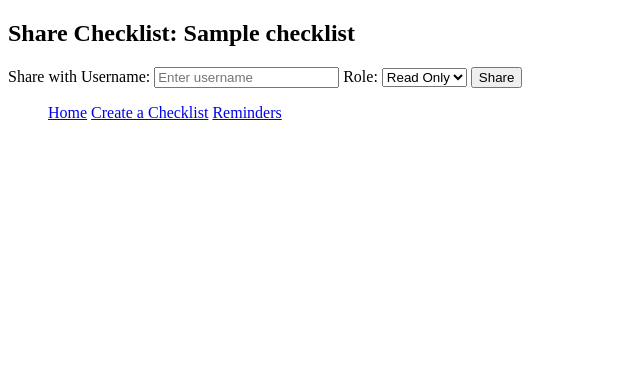
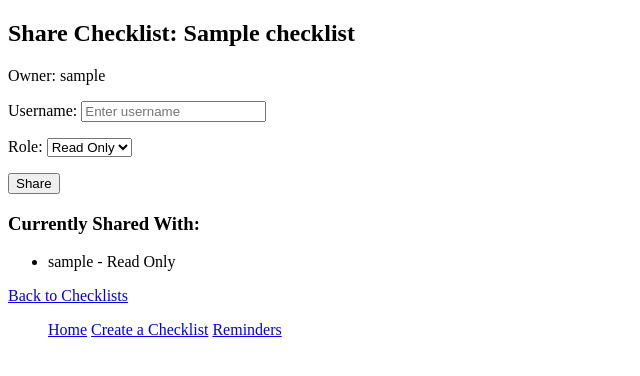
Before and after one commit to SscottK/tasker, a Django app: page /checklists/1/share/ in a window 1280 px wide. Shown: the top 376 px of the page, without its empty margins (0-640 px from the left). Run offline with Django 4.2, Linux system fonts and the light colour scheme; a user stored in the database is signed in; tables that the repository leaves empty hold one stand-in row (values such as "Sample post").

Commit message:
share form

```diff
--- a/tasker_main_app/forms.py
+++ b/tasker_main_app/forms.py
@@ -1,5 +1,5 @@
 from django import forms
-from .models import Checklist, Listitem, Reminder
+from .models import Checklist, Listitem, Reminder, List_user, ROLE_CHOICES
 from django.contrib.auth.forms import UserCreationForm
 from django.contrib.auth.models import User
 
@@ -49,3 +49,20 @@ class ReminderForm(forms.ModelForm):
 
 
             )
+
+class ShareChecklistForm(forms.Form):
+    username = forms.CharField(
+        label="Username",
+        max_length=150,
+        widget=forms.TextInput(attrs={
+            'placeholder': 'Enter username',
+            'class': 'form-control'
+        })
+    )
+    role = forms.ChoiceField(
+        label="Role",
+        choices=ROLE_CHOICES,
+        widget=forms.Select(attrs={
+            'class': 'form-select'
+        })
+    )
--- a/tasker_main_app/templates/checklists/share_checklist.html
+++ b/tasker_main_app/templates/checklists/share_checklist.html
@@ -1,18 +1,29 @@
-{% extends "base.html" %}
+{% extends 'base.html' %}
+
+{% block title %}
+    <title>Share Checklist</title>
+{% endblock %}
 
 {% block content %}
-  <h2>Share Checklist: {{ checklist.list_name }}</h2>
-  <form method="post">
+<h2>Share Checklist: {{ checklist.list_name }}</h2>
+<p>Owner: {{ checklist.owner }}</p>
+
+<form method="post" class="share-form">
     {% csrf_token %}
-    <label for="username">Share with Username:</label>
-    <input type="text" name="username" id="username" placeholder="Enter username" required>
+    {{ form.as_p }}
+    <button type="submit" class="btn primary">Share</button>
+</form>
 
-    <label for="role">Role:</label>
-    <select name="role" id="role">
-      <option value="R">Read Only</option>
-      <option value="E">Editor</option>
-    </select>
+<h3>Currently Shared With:</h3>
+<ul>
+    {% for list_user in shared_users %}
+        <li>
+            {{ list_user.user.username }} - {{ list_user.get_role_display }}
+        </li>
+    {% empty %}
+        <li>No users have access to this checklist.</li>
+    {% endfor %}
+</ul>
 
-    <button type="submit">Share</button>
-  </form>
+<a href="{% url 'checklist-index' %}" class="btn secondary">Back to Checklists</a>
 {% endblock %}
--- a/tasker_main_app/views.py
+++ b/tasker_main_app/views.py
@@ -12,7 +12,7 @@ from django.http import HttpResponse, JsonResponse
 from django.views.generic.edit import CreateView, UpdateView, DeleteView
 from .models import Checklist, Listitem, Reminder, List_user
 from django.contrib.auth.models import User
-from .forms import ChecklistForm, ListitemForm, UserEditForm, ReminderForm
+from .forms import ChecklistForm, ListitemForm, UserEditForm, ReminderForm, ShareChecklistForm
 from django.core.mail import send_mail
 import datetime
 
@@ -24,13 +24,13 @@ def home(request):
         logout(request)
         return redirect('login')
     owned_checklists = Checklist.objects.filter(owner=request.user)
-#    shared_checklists = Checklist.objects.filter(
-#    id__in=List_user.objects.filter(user=request.user).values_list('checklist_id', flat=True)
-#    )
+    shared_checklists = Checklist.objects.filter(
+    id__in=List_user.objects.filter(user=request.user).values_list('checklist_id', flat=True)
+    )
 
     return render(request, 'home.html', {
         'owned_checklists': owned_checklists,
-#       'shared_checklists': shared_checklists,
+       'shared_checklists': shared_checklists,
     })
 
 def welcome(request):
@@ -312,29 +312,43 @@ class ReminderConfirmDeleteView(DeleteView):
 # Share checklist view
 @login_required
 def share_checklist(request, checklist_id):
-    # get checklist
     checklist = get_object_or_404(Checklist, id=checklist_id)
-    # verify user
+
+    # Ensure the logged-in user is the owner
     if checklist.owner != request.user:
         return HttpResponse('You are not authorized to share this checklist.', status=403)
 
     if request.method == 'POST':
-        username = request.POST.get('username')
-        # set permission, default 'Read Only'
-        role = request.POST.get('role', 'R')
-        try:
-        # look up user
-            user_to_share = User.objects.get(username=username)
-            # stop owner from sharing with self
-            if user_to_share == request.user:
-                return HttpResponse('You cannot share a checklist with yourself.', status=400)
-            # Check if the user is already assigned to the checklist
-            if List_user.objects.filter(user=user_to_share, checklist=checklist).exists():
-                return HttpResponse('User already has access to this checklist.', status=400)
-            # Create a new List_user entry
-            List_user.objects.create(user=user_to_share, checklist=checklist, role=role)
-            return redirect('checklist-detail', checklist_id=checklist.id)
-        except User.DoesNotExist:
-            return HttpResponse('User not found.', status=404)
+        form = ShareChecklistForm(request.POST)
+        if form.is_valid():
+            username = form.cleaned_data['username']
+            role = form.cleaned_data['role']
 
-    return render(request, 'checklists/share_checklist.html', {'checklist': checklist})
+            try:
+                user_to_share = User.objects.get(username=username)
+
+                # Prevent sharing with oneself
+                if user_to_share == request.user:
+                    return HttpResponse('You cannot share a checklist with yourself.', status=400)
+
+                # Check if already shared
+                if List_user.objects.filter(user=user_to_share, checklist=checklist).exists():
+                    return HttpResponse('User already has access to this checklist.', status=400)
+
+                # Share checklist
+                List_user.objects.create(user=user_to_share, checklist=checklist, role=role)
+                return redirect('share-checklist', checklist_id=checklist_id)  # Redirect back to the share-list page
+
+            except User.DoesNotExist:
+                return HttpResponse('User not found.', status=404)
+    else:
+        form = ShareChecklistForm()
+
+    # Fetch shared users to display
+    shared_users = List_user.objects.filter(checklist=checklist)
+
+    return render(request, 'checklists/share_checklist.html', {
+        'checklist': checklist,
+        'form': form,
+        'shared_users': shared_users,
+    })
```
Also changed, not shown: tasker_main_app/templates/home.html (+5 -5 lines).
